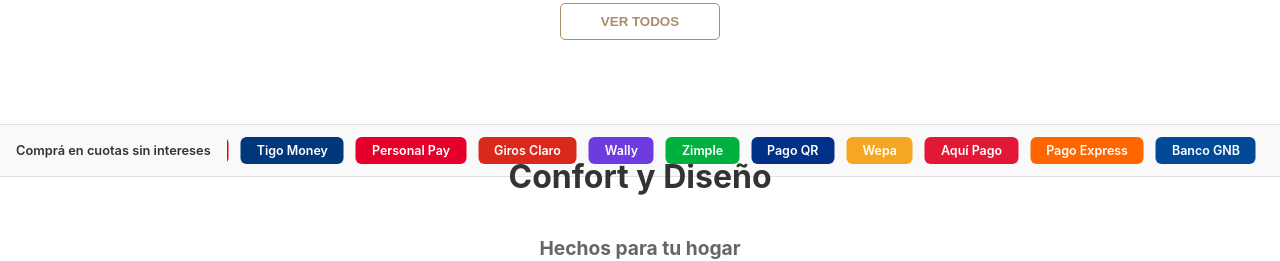
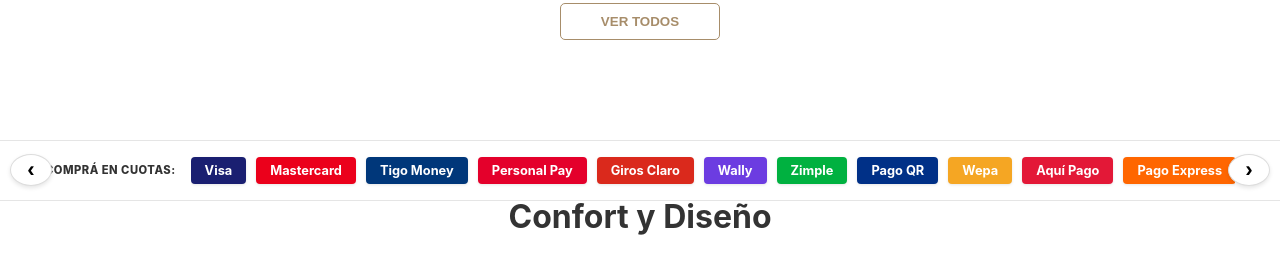
Before and after one commit to Javiermu97/impattopyproyect, a Next.js app: page / in a window 1280 px wide. Shown: the part 940-1201 px from the top of the page. Built offline with nearby package versions, Linux system fonts and the light colour scheme; no server answers; the database is empty.

Commit message:
Formas de pago Pagopar corrigiendo1

```diff
--- a/app/components/BannerCuotas.tsx
+++ b/app/components/BannerCuotas.tsx
@@ -1,6 +1,6 @@
 'use client';
 
-import { useEffect, useRef } from 'react';
+import { useRef } from 'react';
 
 const bancos = [
   { nombre: 'Visa', color: '#1A1F71', texto: '#FFFFFF' },
@@ -21,32 +21,34 @@ const bancos = [
 ];
 
 export default function BannerCuotas() {
-  const trackRef = useRef<HTMLDivElement>(null);
+  const scrollRef = useRef<HTMLDivElement>(null);
 
-  useEffect(() => {
-    const track = trackRef.current;
-    if (!track) return;
-    let pos = 0;
-    const speed = 0.5;
-    const half = track.scrollWidth / 2;
-    const animate = () => {
-      pos += speed;
-      if (pos >= half) pos = 0;
-      track.style.transform = `translateX(-${pos}px)`;
-      requestAnimationFrame(animate);
+  const scroll = (direction: 'left' | 'right') => {
+    if (scrollRef.current) {
+      const { scrollLeft, clientWidth } = scrollRef.current;
+      // Desplaza la mitad del ancho visible por cada clic
+      const scrollAmount = clientWidth * 0.5;
+      const scrollTo = direction === 'left'
+        ? scrollLeft - scrollAmount
+        : scrollLeft + scrollAmount;
+
+      scrollRef.current.scrollTo({ left: scrollTo, behavior: 'smooth' });
+    }
   };
-    const raf = requestAnimationFrame(animate);
-    return () => cancelAnimationFrame(raf);
-  }, []);
-
-  const items = [...bancos, ...bancos]; // duplicamos para loop infinito
 
   return (
-    <div className="banner-cuotas-wrapper">
-      <span className="banner-cuotas-label">Comprá en cuotas sin intereses</span>
-      <div className="banner-cuotas-scroll">
-        <div className="banner-cuotas-track" ref={trackRef}>
-          {items.map((banco, i) => (
+    <div className="banner-cuotas-container">
+      <div className="banner-cuotas-content">
+        <span className="banner-cuotas-label">COMPRÁ EN CUOTAS:</span>
+
+        {/* Botón Izquierda */}
+        <button className="nav-btn left" onClick={() => scroll('left')} aria-label="Desplazar izquierda">
+          ‹
+        </button>
+
+        <div className="banner-cuotas-scroll" ref={scrollRef}>
+          <div className="banner-cuotas-track">
+            {bancos.map((banco, i) => (
               <div
                 key={i}
                 className="banner-cuota-item"
@@ -57,6 +59,12 @@ export default function BannerCuotas() {
             ))}
           </div>
         </div>
+
+        {/* Botón Derecha */}
+        <button className="nav-btn right" onClick={() => scroll('right')} aria-label="Desplazar derecha">
+          ›
+        </button>
+      </div>
     </div>
   );
 }
--- a/app/globals.css
+++ b/app/globals.css
@@ -4204,45 +4204,95 @@ input[type="number"]::-webkit-outer-spin-button {
 /* ===== BANNER CUOTAS DESPLAZABLE ===== */
 /* ===================================================== */
 
-.banner-cuotas-wrapper {
+.banner-cuotas-container {
+  width: 100%;
+  background: #ffffff;
+  border-top: 1px solid #e5e5e5;
+  border-bottom: 1px solid #e5e5e5;
+  margin: 2.5rem 0; /* Espacio extra para separar de las grillas de productos */
+  padding: 12px 0;
+  position: relative;
+  overflow: hidden;
+}
+
+.banner-cuotas-content {
+  max-width: 1200px;
+  margin: 0 auto;
   display: flex;
   align-items: center;
-  gap: 1rem;
-  overflow: hidden;
-  padding: 0.75rem 1rem;
-  background: #f9f9f9;
-  border-top: 1px solid #e0e0e0;
-  border-bottom: 1px solid #e0e0e0;
-  margin: 1.5rem 0;
+  position: relative;
+  padding: 0 45px; /* Espacio para que las flechas no pisen el texto */
 }
 
 .banner-cuotas-label {
+  font-size: 0.7rem;
+  font-weight: 800;
+  color: #333;
+  margin-right: 15px;
+  white-space: nowrap;
+  letter-spacing: 0.5px;
+}
+
+.banner-cuotas-scroll {
+  overflow-x: hidden; /* Oculta la barra pero permite el scroll via ref */
+  scroll-behavior: smooth;
+  display: flex;
+  width: 100%;
+}
+
+.banner-cuotas-track {
+  display: flex;
+  gap: 10px;
+  padding: 4px 0;
+}
+
+.banner-cuota-item {
+  padding: 6px 14px;
+  border-radius: 4px;
   font-size: 0.8rem;
-  font-weight: 600;
-  white-space: nowrap;
-  color: #333;
-  flex-shrink: 0;
-}
-
-.banner-cuotas-scroll {
-  overflow: hidden;
-  flex: 1;
-}
-
-.banner-cuotas-track {
-  display: flex;
-  gap: 12px;
-  width: max-content;
-  will-change: transform;
-}
-
-.banner-cuota-item {
-  padding: 6px 16px;
-  border-radius: 6px;
-  font-size: 0.78rem;
-  font-weight: 600;
+  font-weight: 700;
   white-space: nowrap;
   flex-shrink: 0;
+  box-shadow: 0 1px 3px rgba(0,0,0,0.1);
+}
+
+/* FLECHAS DE NAVEGACIÓN */
+.nav-btn {
+  position: absolute;
+  top: 50%;
+  transform: translateY(-50%);
+  background: #fff;
+  border: 1px solid #ddd;
+  width: 32px;
+  height: 32px;
+  border-radius: 50%;
+  cursor: pointer;
+  display: flex;
+  align-items: center;
+  justify-content: center;
+  font-size: 1.4rem;
+  line-height: 1;
+  box-shadow: 0 2px 4px rgba(0,0,0,0.1);
+  z-index: 5;
+  transition: all 0.2s ease;
+}
+
+.nav-btn:hover {
+  background: #f0f0f0;
+  border-color: #999;
+}
+
+.nav-btn.left { left: 10px; }
+.nav-btn.right { right: 10px; }
+
+/* AJUSTES MÓVIL */
+@media (max-width: 768px) {
+  .banner-cuotas-label {
+    display: none; /* Quitamos el label en móvil para dar espacio a los bancos */
+  }
+  .banner-cuotas-container {
+    margin: 1.5rem 0; /* Reducimos margen un poco en móviles */
+  }
 }
 
 /* ===================================================== */
```
Lines whose indentation alone changed are shown as unchanged.
